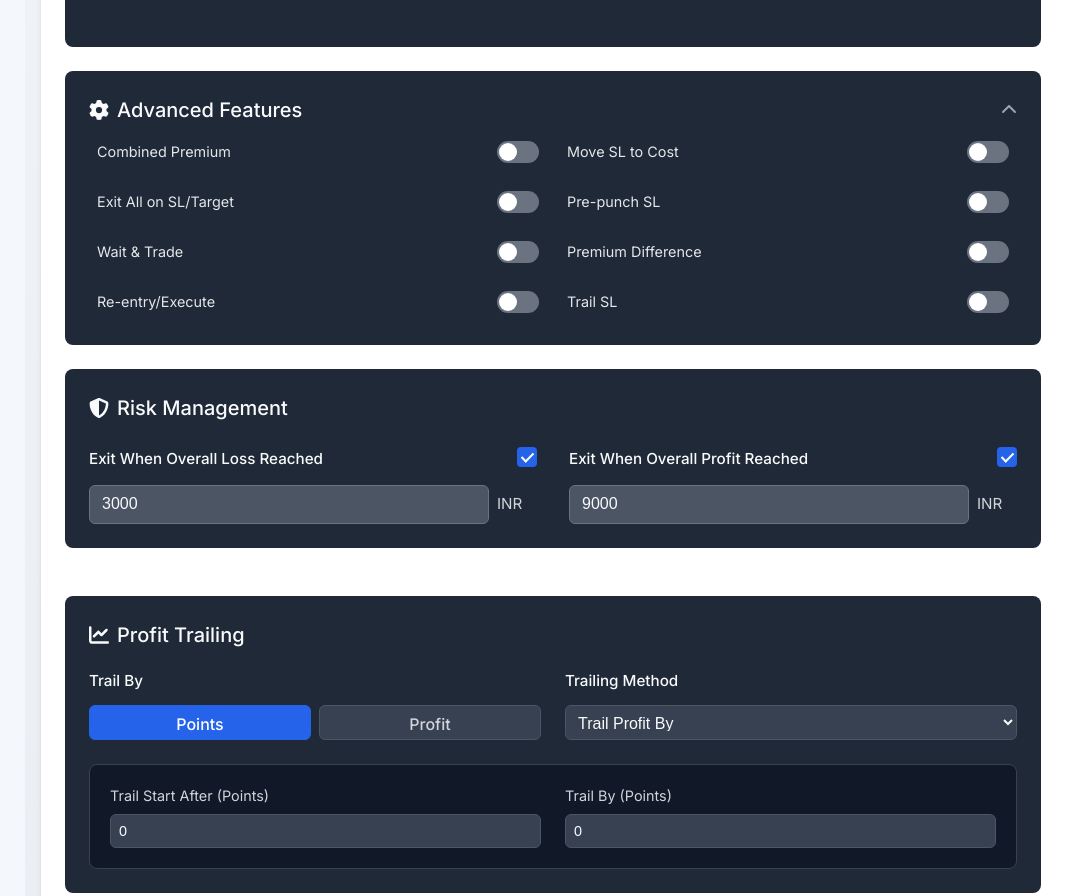
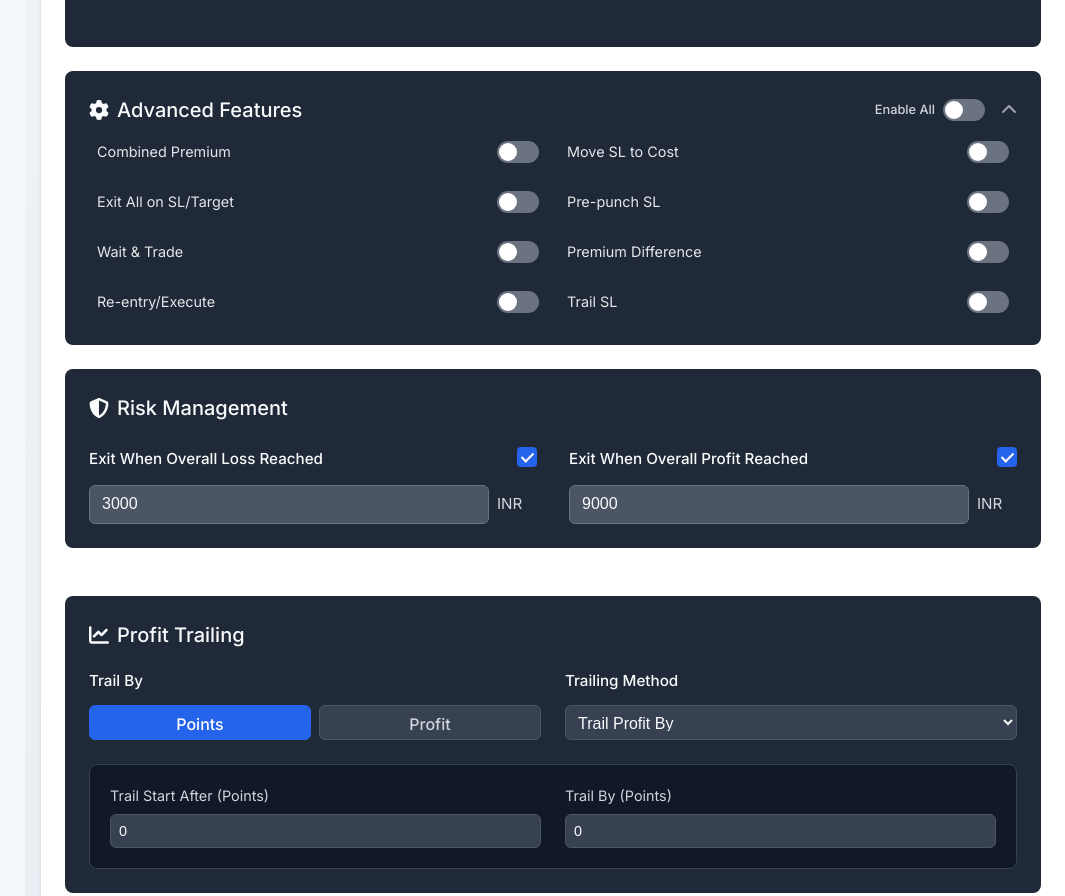
Before and after one commit to sudhanshu2070/last-trade, a React (Vite) app: page /strategies in a window 1280 px wide. Shown: the part 1431-2327 px from the top of the page, without its empty margins (215-1280 px from the left). Built offline with nearby package versions, Linux system fonts and the light colour scheme.

Commit message:
Advance features 0.3

```diff
--- a/src/Pages/StrategyTabs/CreateStrategy/Sections/AdvancedFeatures/AdvancedFeatures.module.css
+++ b/src/Pages/StrategyTabs/CreateStrategy/Sections/AdvancedFeatures/AdvancedFeatures.module.css
@@ -99,3 +99,66 @@
 .toggleInput:focus + .toggleSlider {
   box-shadow: 0 0 1px #2563eb;
 }
+
+.headerControls {
+  display: flex;
+  align-items: center;
+  gap: 1rem;
+}
+
+.enableAllContainer {
+  display: flex;
+  align-items: center;
+  gap: 0.5rem;
+}
+
+.enableAllText {
+  font-size: 0.8rem;
+  color: #d1d5db;
+  font-weight: 500;
+}
+
+.toggleSwitch {
+  position: relative;
+  display: inline-block;
+  width: 42px;
+  height: 22px;
+}
+
+.toggleInput {
+  opacity: 0;
+  width: 0;
+  height: 0;
+}
+
+.toggleSlider {
+  position: absolute;
+  cursor: pointer;
+  top: 0;
+  left: 0;
+  right: 0;
+  bottom: 0;
+  background-color: #6b7280;
+  transition: .3s;
+  border-radius: 24px;
+}
+
+.toggleSlider:before {
+  position: absolute;
+  content: "";
+  height: 18px;
+  width: 18px;
+  left: 2px;
+  bottom: 2px;
+  background-color: white;
+  transition: .3s;
+  border-radius: 50%;
+}
+
+.toggleInput:checked + .toggleSlider {
+  background-color: #2563eb;
+}
+
+.toggleInput:checked + .toggleSlider:before {
+  transform: translateX(20px);
+}
--- a/src/Pages/StrategyTabs/CreateStrategy/Sections/AdvancedFeatures/AdvancedFeatures.tsx
+++ b/src/Pages/StrategyTabs/CreateStrategy/Sections/AdvancedFeatures/AdvancedFeatures.tsx
@@ -6,6 +6,18 @@ import styles from './AdvancedFeatures.module.css';
 const AdvancedFeatures: React.FC = () => {
   const [selectedOptions, setSelectedOptions] = useState<string[]>([]);
   const [isExpanded, setIsExpanded] = useState(true);
+  const [enableAll, setEnableAll] = useState(false);
+
+  const options = [
+    'Combined Premium',
+    'Move SL to Cost',
+    'Exit All on SL/Target',
+    'Pre-punch SL',
+    'Wait & Trade',
+    'Premium Difference',
+    'Re-entry/Execute',
+    'Trail SL'
+  ];
 
   const handleOptionChange = (option: string) => {
     setSelectedOptions(prev =>
@@ -19,16 +31,14 @@ const AdvancedFeatures: React.FC = () => {
     setIsExpanded(!isExpanded);
   };
 
-  const options = [
-    'Combined Premium',
-    'Move SL to Cost',
-    'Exit All on SL/Target',
-    'Pre-punch SL',
-    'Wait & Trade',
-    'Premium Difference',
-    'Re-entry/Execute',
-    'Trail SL'
-  ];
+  const toggleEnableAll = () => {
+    if (enableAll) {
+      setSelectedOptions([]);
+    } else {
+      setSelectedOptions([...options]);
+    }
+    setEnableAll(!enableAll);
+  };
 
   return (
     <div className={styles.section}>
@@ -37,10 +47,24 @@ const AdvancedFeatures: React.FC = () => {
           <FontAwesomeIcon icon={faGear} />
           Advanced Features
         </h3>
-        <FontAwesomeIcon
-          icon={faChevronDown}
-          className={`${styles.chevron} ${isExpanded ? styles.expanded : ''}`}
-        />
+        <div className={styles.headerControls}>
+          <div className={styles.enableAllContainer}>
+            <span className={styles.enableAllText}>Enable All</span>
+            <label className={styles.toggleSwitch}>
+              <input
+                type="checkbox"
+                checked={enableAll}
+                onChange={toggleEnableAll}
+                className={styles.toggleInput}
+              />
+              <span className={styles.toggleSlider}></span>
+            </label>
+          </div>
+          <FontAwesomeIcon
+            icon={faChevronDown}
+            className={`${styles.chevron} ${isExpanded ? styles.expanded : ''}`}
+          />
+        </div>
       </div>
 
       {isExpanded && (
```
